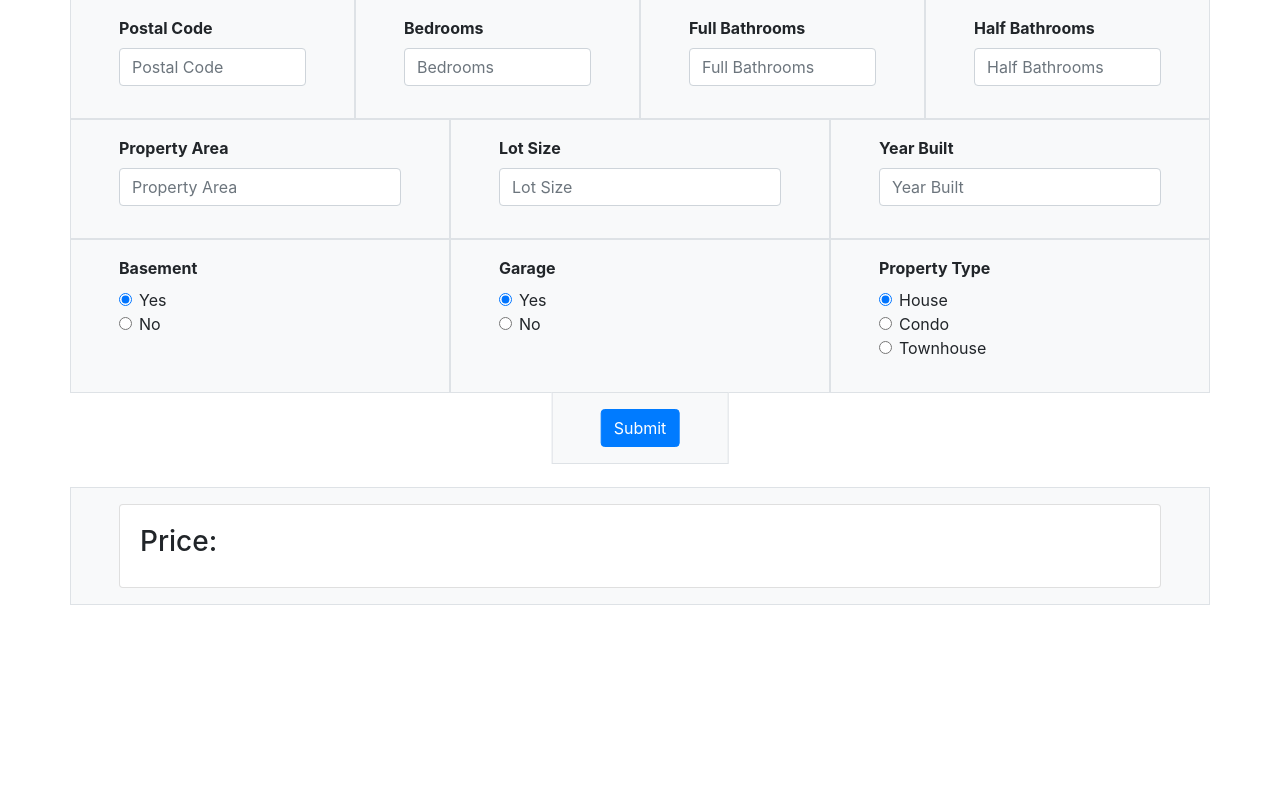
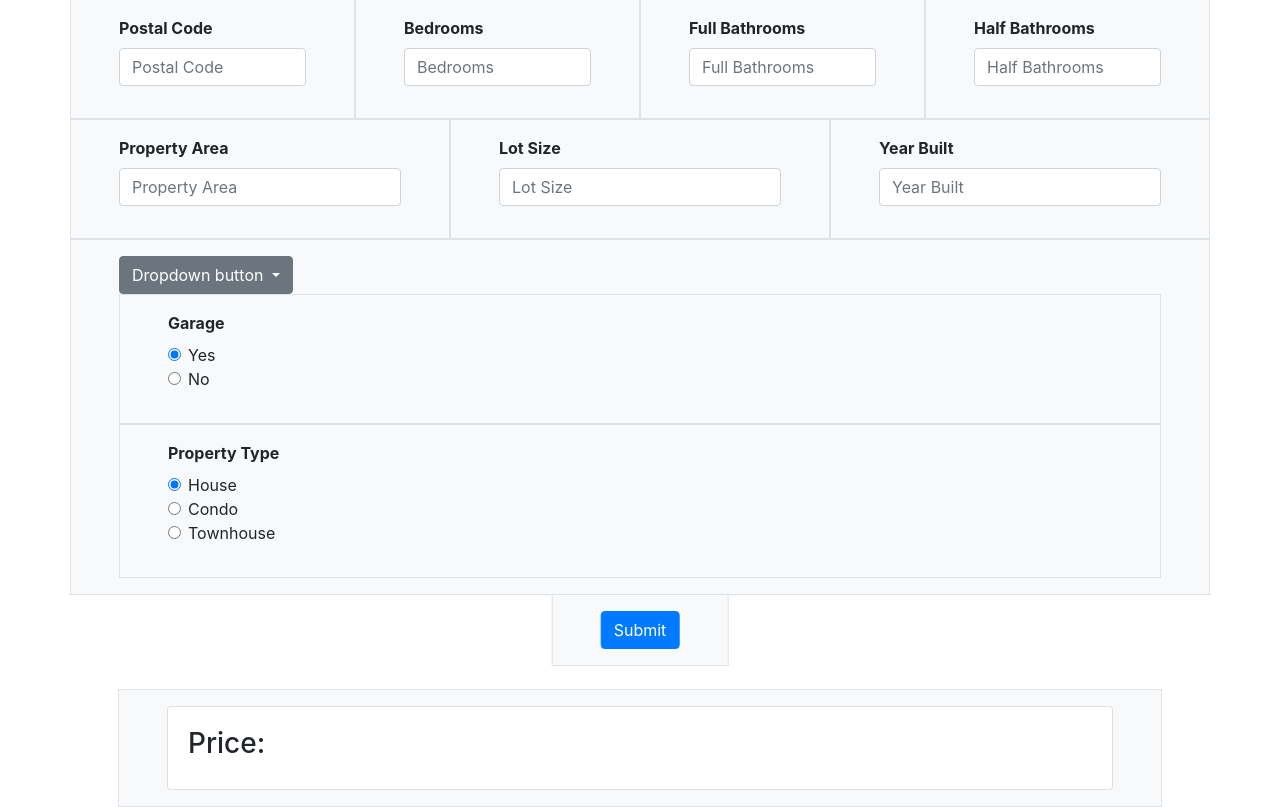
Before and after one commit to sushant822/sutdent_grade, a Flask app: page / in a window 1280 px wide. Shown: the part 217-1024 px from the top of the page. Before the commit the page ends 822 px from the top, so only its background shows below. Run offline with Flask 2, Linux system fonts and the light colour scheme; some libraries are stand-ins or nearby versions.

Commit message:
Update index.html

```diff
--- a/templates/index.html
+++ b/templates/index.html
@@ -68,21 +68,17 @@
 
     <div class="container px-lg-5">
       <div class="row mx-lg-n5">
-        <div class="col py-3 px-lg-5 border bg-light"><div class="form-group">
-          <label><strong>Basement</strong></label><br>
-      <div class="form-check">
-          <input class="form-check-input" type="radio" name="option_basement" id="exampleRadios1" value="yes" checked>
-          <label class="form-check-label" for="exampleRadios1">
-            Yes
-          </label>
-        </div>
-        <div class="form-check">
-          <input class="form-check-input" type="radio" name="option_basement" id="exampleRadios2" value="no">
-          <label class="form-check-label" for="exampleRadios2">
-            No
-          </label>
-        </div>
-      </div></div>
+        <div class="col py-3 px-lg-5 border bg-light">
+          <div class="dropdown">
+            <button class="btn btn-secondary dropdown-toggle" type="button" id="dropdownMenuButton1" data-bs-toggle="dropdown" aria-expanded="false">
+              Dropdown button
+            </button>
+            <ul class="dropdown-menu" aria-labelledby="dropdownMenuButton1">
+              <li><a class="dropdown-item" href="#">Action</a></li>
+              <li><a class="dropdown-item" href="#">Another action</a></li>
+              <li><a class="dropdown-item" href="#">Something else here</a></li>
+            </ul>
+          </div>
         <div class="col py-3 px-lg-5 border bg-light"><div class="form-group">
           <label><strong>Garage</strong></label><br>
       <div class="form-check">
```
